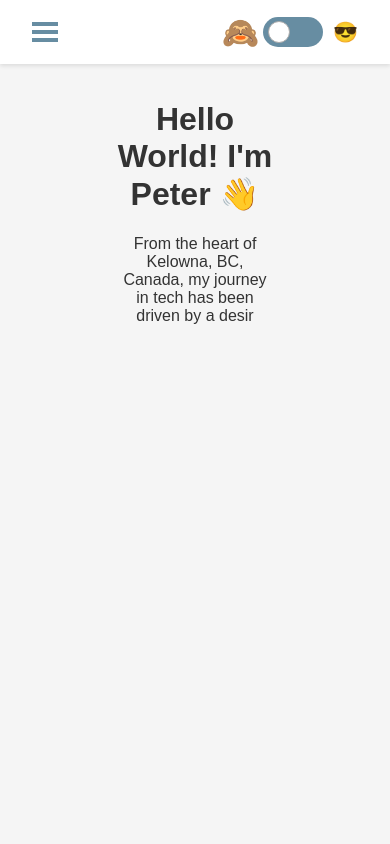
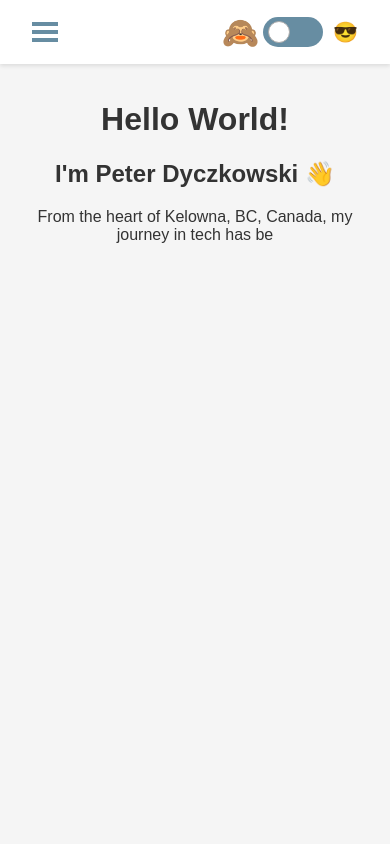
Before and after one commit to PD1996/portfoliowebsite, a React (Create React App) app: page / in a window 390 px wide. Shown: the top 844 px of the page. Built offline with nearby package versions, Linux system fonts and the light colour scheme.

Commit message:
Improve mobile padding

```diff
--- a/src/components/About/About.css
+++ b/src/components/About/About.css
@@ -1,4 +1,13 @@
-.about-container {
-  padding-left: 30vw;
-  padding-right: 30vw;
+@media screen and (min-width: 769px) {
+  .about-container {
+    padding-left: 30vw;
+    padding-right: 30vw;
+  }
 }
+
+@media screen and (max-width: 768px) {
+  .about-container {
+    padding-left: 5vw;
+    padding-right: 5vw;
+  }
+}
--- a/src/components/About/index.js
+++ b/src/components/About/index.js
@@ -8,8 +8,12 @@ function About() {
       <TypingEffect
         texts={[
           {
-            text: "Hello World! I'm Peter 👋",
+            text: "Hello World!",
             tag: "h1",
+          },
+          {
+            text: "I'm Peter Dyczkowski 👋",
+            tag: "h2",
           },
           {
             text: "From the heart of Kelowna, BC, Canada, my journey in tech has been driven by a desire to solve real-world challenges.",
```
